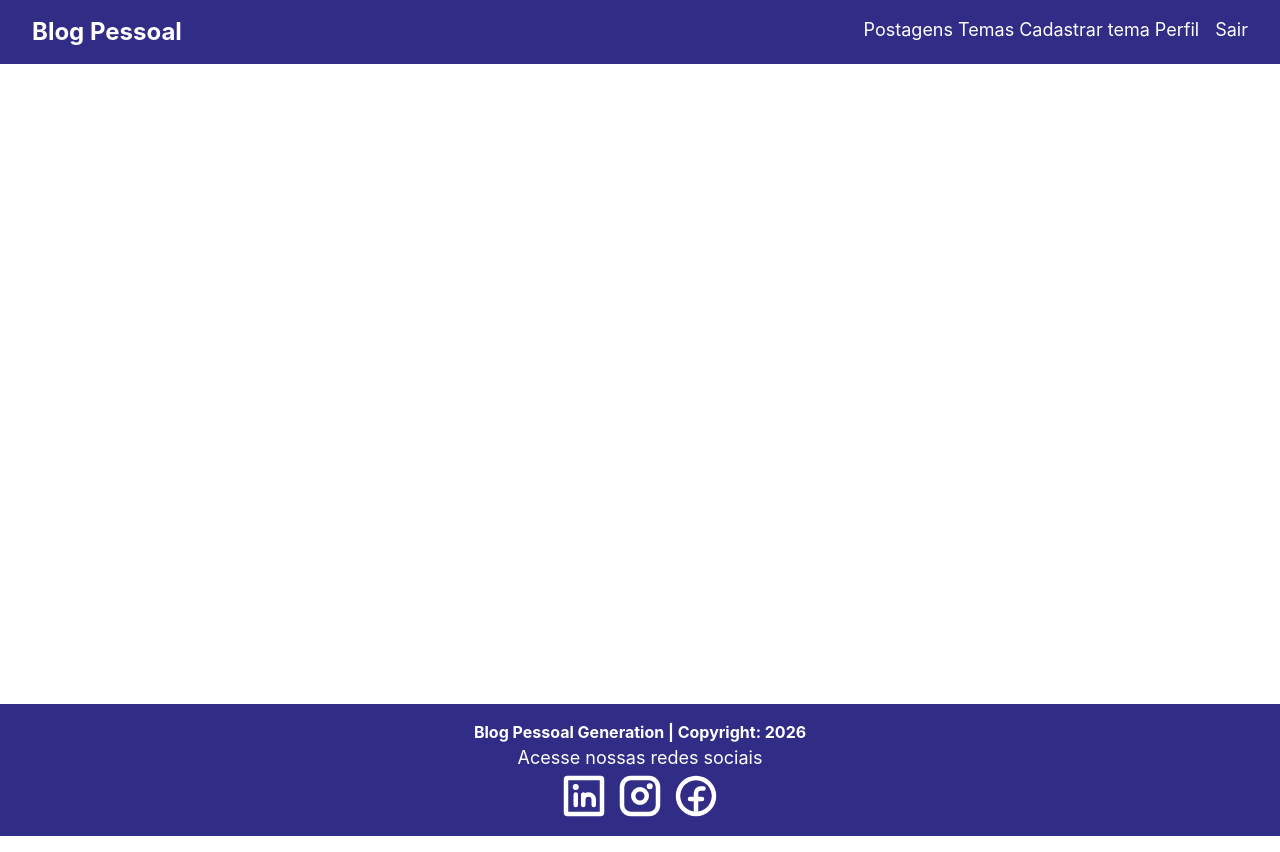
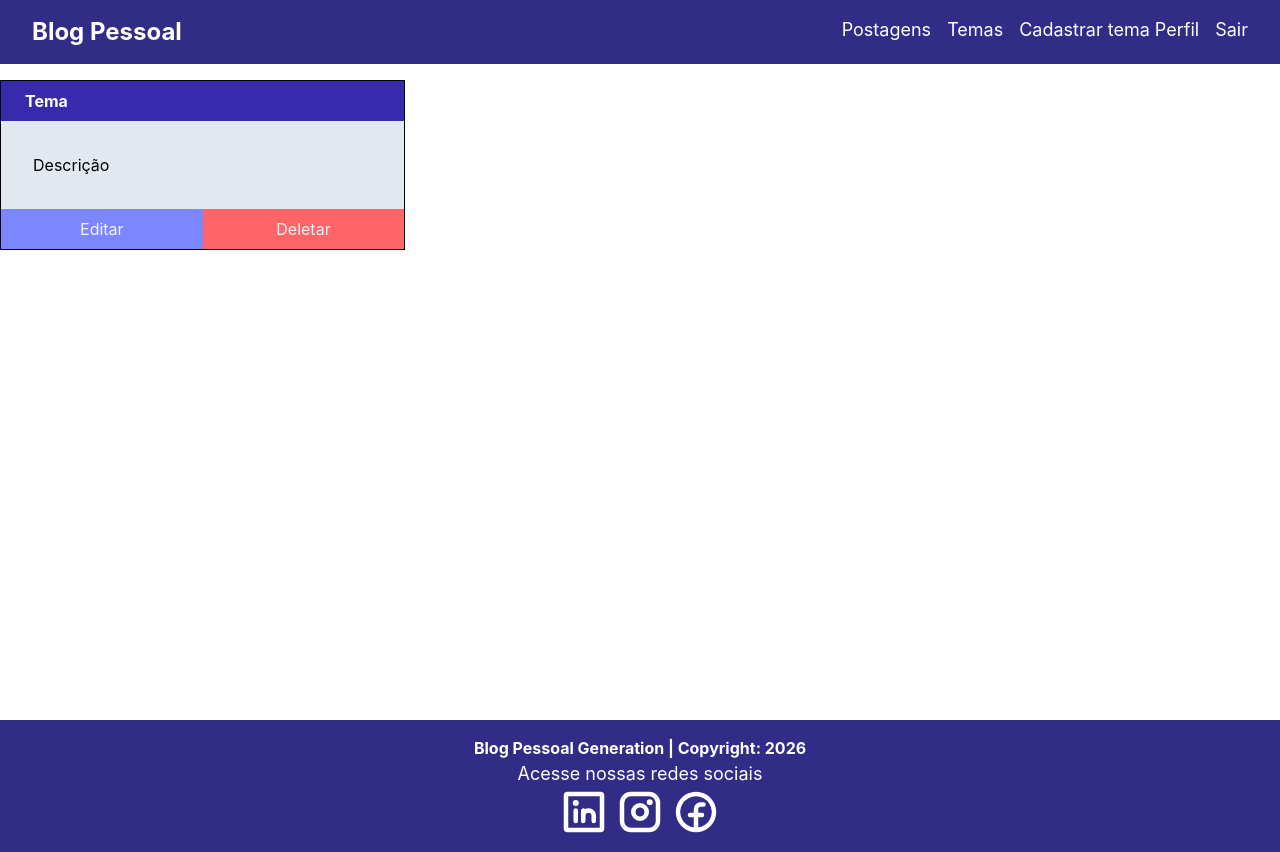
Before and after one commit to lilianlacerda/blog-pessoal-front, a React (Vite) app: page /temas in a window 1280 px wide. Built offline with nearby package versions, Linux system fonts and the light colour scheme.

Commit message:
estilização dos temas

```diff
--- a/src/App.tsx
+++ b/src/App.tsx
@@ -5,6 +5,7 @@ import { BrowserRouter, Route, Routes } from "react-router-dom";
 import Cadastro from "./pages/cadastro/Cadastro";
 import Login from "./pages/login/Login";
 import { AuthProvider } from "./contexts/AuthContext";
+import ListaTemas from "./components/tema/listaTemas/ListaTemas";
 
 function App() {
   return (
@@ -17,6 +18,7 @@ function App() {
               <Route path="/" element={<Login />} />
               <Route path="/home" element={<Home />} />
               <Route path="/cadastro" element={<Cadastro />} />
+              <Route path="/temas" element={<ListaTemas />} />
             </Routes>
           </div>
           <Footer />
--- a/src/components/navbar/Navbar.tsx
+++ b/src/components/navbar/Navbar.tsx
@@ -24,7 +24,11 @@ function Navbar() {
             Blog Pessoal
           </Link>
           <div className="flex gap-4">
-            Postagens Temas Cadastrar tema Perfil
+            Postagens
+            <Link to="/temas" className="hover:underline">
+              Temas
+            </Link>
+            Cadastrar tema Perfil
             <Link to="" onClick={logout} className="hover:underline">
               Sair
             </Link>
--- /dev/null
+++ b/src/components/tema/cardTema/CardTema.tsx
@@ -0,0 +1,32 @@
+import { Link } from "react-router-dom";
+
+function CardTema() {
+  return (
+    <>
+      <div className="border flex flex-col rounded-2x1 overflow-hidden justify-between">
+        <header className="py-2 px-6 bg-indigo-800 text-white font-bold text-2x1">
+          Tema
+        </header>
+        <p className="p-8 text-3x1 bg-slate-200 h-full">Descrição</p>
+
+        <div className="flex">
+          <Link
+            to=""
+            className="w-full text-slate-100 bg-indigo-400 hover:bg-indigo-800 flex items-center justify-center py-2"
+          >
+            <button>Editar</button>
+          </Link>
+
+          <Link
+            to=""
+            className="text-slate-100 bg-red-400 hover:bg-red-700 w-full flex items-center justify-center"
+          >
+            <button>Deletar</button>
+          </Link>
+        </div>
+      </div>
+    </>
+  );
+}
+
+export default CardTema;
--- /dev/null
+++ b/src/components/tema/listaTemas/ListaTemas.tsx
@@ -0,0 +1,17 @@
+import CardTema from "../cardTema/CardTema";
+
+function ListaTemas() {
+  return (
+    <>
+      <div className="flex justify-center w-full my-4">
+        <div className="container flex flex-col">
+          <div className="grid grid-cols-1 md:grid-cols-2 lg:grid-cols-3 gap-8">
+            <CardTema />
+          </div>
+        </div>
+      </div>
+    </>
+  );
+}
+
+export default ListaTemas;
--- a/src/contexts/AuthContext.tsx
+++ b/src/contexts/AuthContext.tsx
@@ -3,6 +3,7 @@ import { createContext, useState, type ReactNode } from "react";
 import type UsuarioLogin from "../models/UsuarioLogin";
 import { login } from "../services/Service";
 
+//Iniciar o contexto
 interface AuthContextProps {
   usuario: UsuarioLogin;
   handleLogout(): void;
@@ -10,12 +11,15 @@ interface AuthContextProps {
   isLoading: boolean;
 }
 
+// children => Uma tag filha que está dentro de alguma tag
 interface AuthProviderProps {
   children: ReactNode;
 }
 
+// eslint-disable-next-line react-refresh/only-export-components
 export const AuthContext = createContext({} as AuthContextProps);
 
+// Provider => provedor que vai fornecer as informações
 export function AuthProvider({ children }: AuthProviderProps) {
   const [usuario, setUsuario] = useState<UsuarioLogin>({
     id: 0,
@@ -33,6 +37,7 @@ export function AuthProvider({ children }: AuthProviderProps) {
     try {
       await login(`/usuarios/logar`, usuarioLogin, setUsuario);
       alert("O usuário foi autenticado com sucesso!");
+      // eslint-disable-next-line @typescript-eslint/no-unused-vars
     } catch (error) {
       alert("Os dados do usuário estão inconsistentes!");
     }
```
